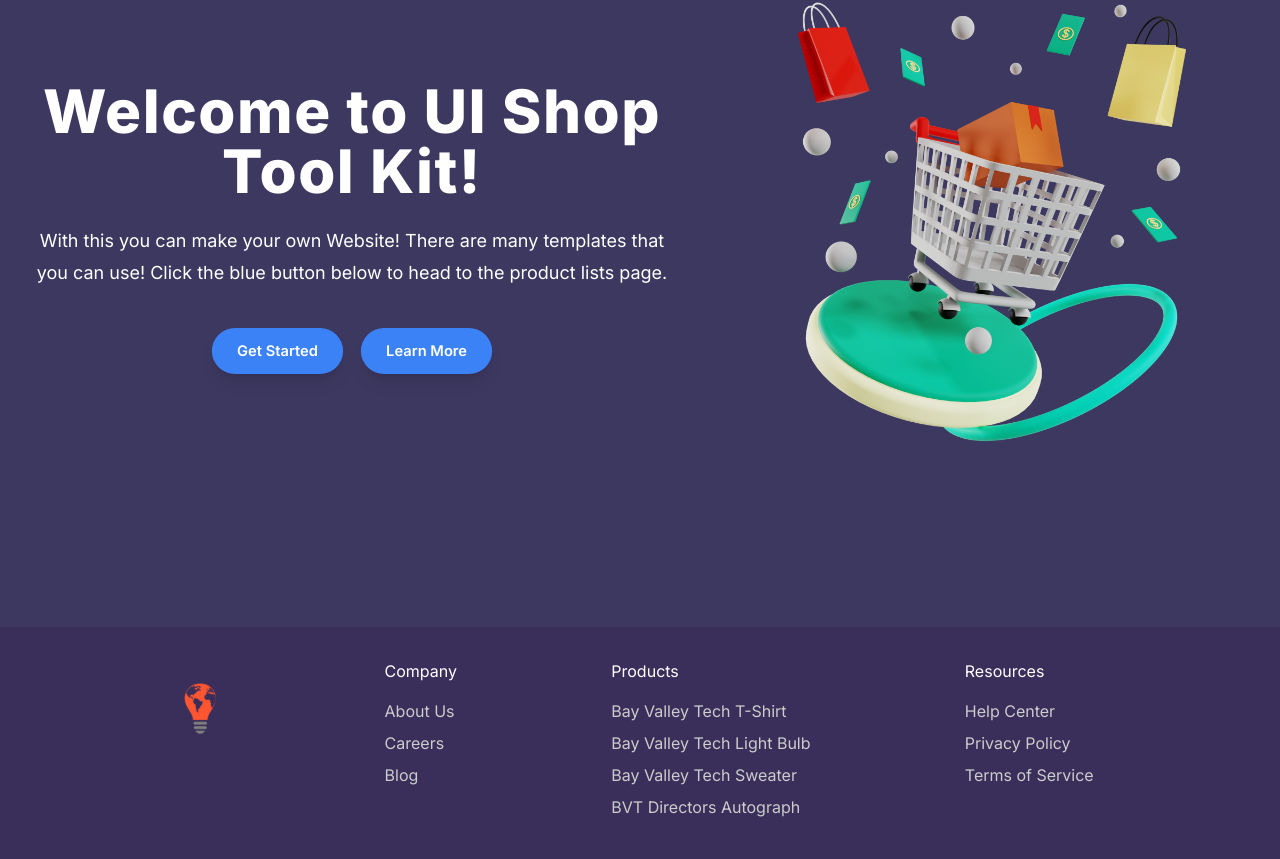
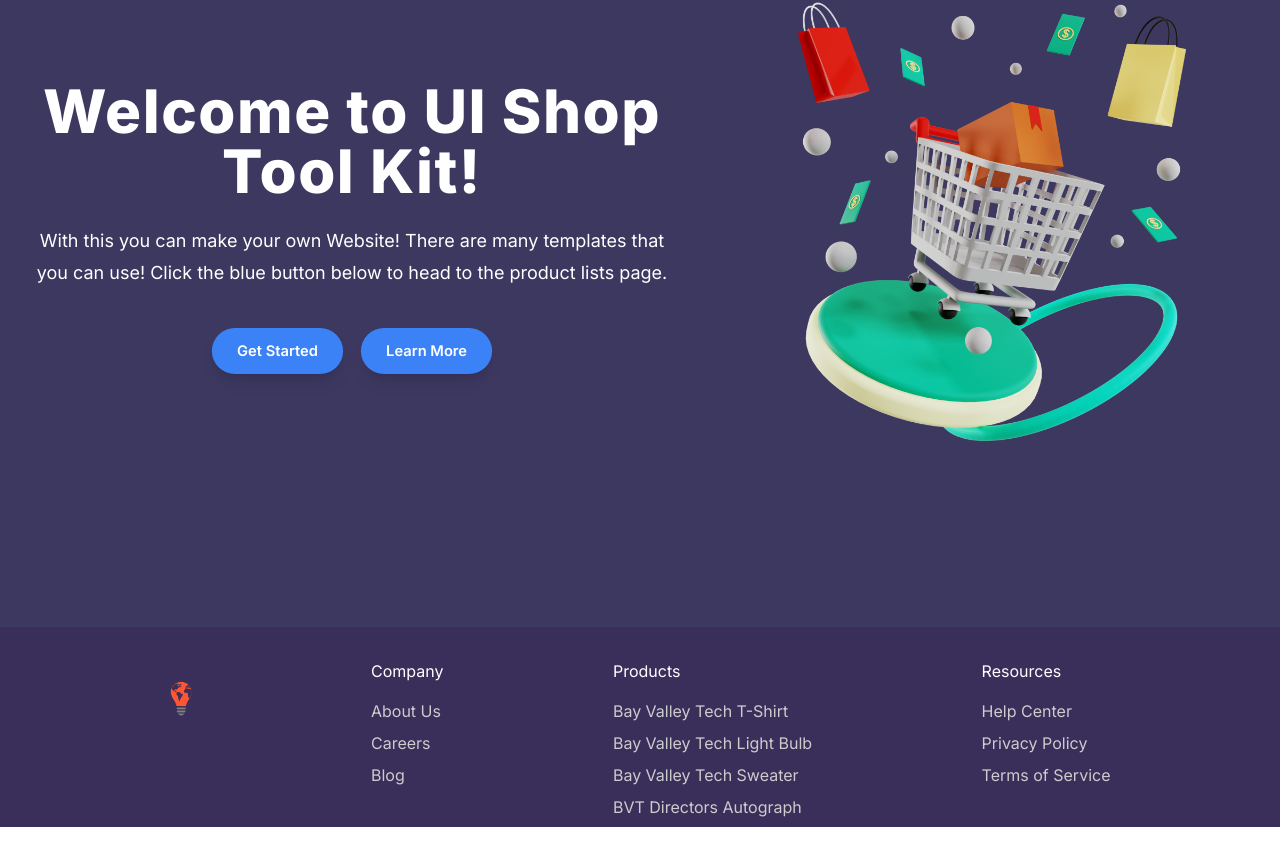
Before and after one commit to Bay-Valley-Tech-Code-Academy/UI-Tool-Kit, a Next.js app: page / in a window 1280 px wide. Shown: the part 301-1160 px from the top of the page. After the commit the page ends 1128 px from the top, so only its background shows below. Built offline with nearby package versions, Linux system fonts and the light colour scheme.

Commit message:
Testing ability to push to dev

```diff
--- a/package.json
+++ b/package.json
@@ -9,7 +9,7 @@
     "lint": "next lint"
   },
   "dependencies": {
-    "@headlessui/react": "2.0",
+    "@headlessui/react": "^2.1.2",
     "@heroicons/react": "^2.1.5",
     "bootstrap": "^5.3.3",
     "decimal.js": "^10.4.3",
--- a/src/app/Footer.jsx
+++ b/src/app/Footer.jsx
@@ -3,7 +3,7 @@
 
 const Footer = () => {
   return (
-    <footer className="absolute w-screen">
+    <footer className="absolute w-full">
       <div className="footer-container">
         <div className="footer-columns">
           <div className="footer-column">
--- a/src/app/globals.css
+++ b/src/app/globals.css
@@ -50,7 +50,7 @@
 footer {
   background-color: #392F5A;
   color: white;
-  padding: 2rem;
+  padding-top: 2rem;
 }
 .footer-container {
   display: flex;
@@ -58,8 +58,9 @@
   align-items: flex-start;
 }
 .footer-logo {
-  flex: 0.5;
+  flex: 1;
   padding-top: 20px;
+  width: 40px;
 }
 .footer-columns {
   display: flex;
@@ -67,7 +68,7 @@
   flex: 3;
 }
 .footer-column {
-  margin-right: 1rem;
+  margin-right: .5rem;
 }
 .footer-column h4 {
   margin-bottom: 1rem;
--- a/src/app/layout.js
+++ b/src/app/layout.js
@@ -14,7 +14,7 @@
 export default function RootLayout({ children }) {
   return (
     <html lang="en">
-      <body className={`${inter.className} w-screen`}>
+      <body className={`${inter.className} w-full`}>
         {children}
         <Footer />
       </body>
```
Also changed, not shown: src/app/test.js (line endings or trailing spaces).
